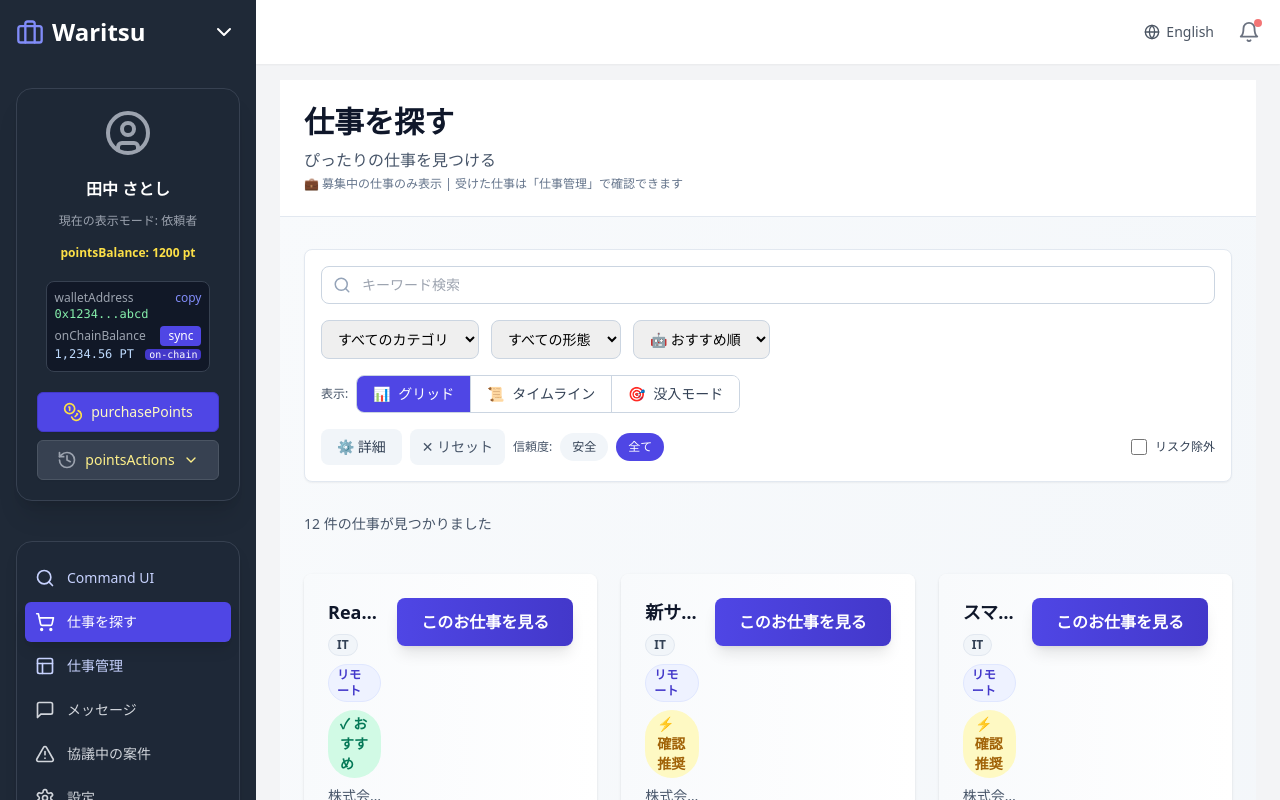
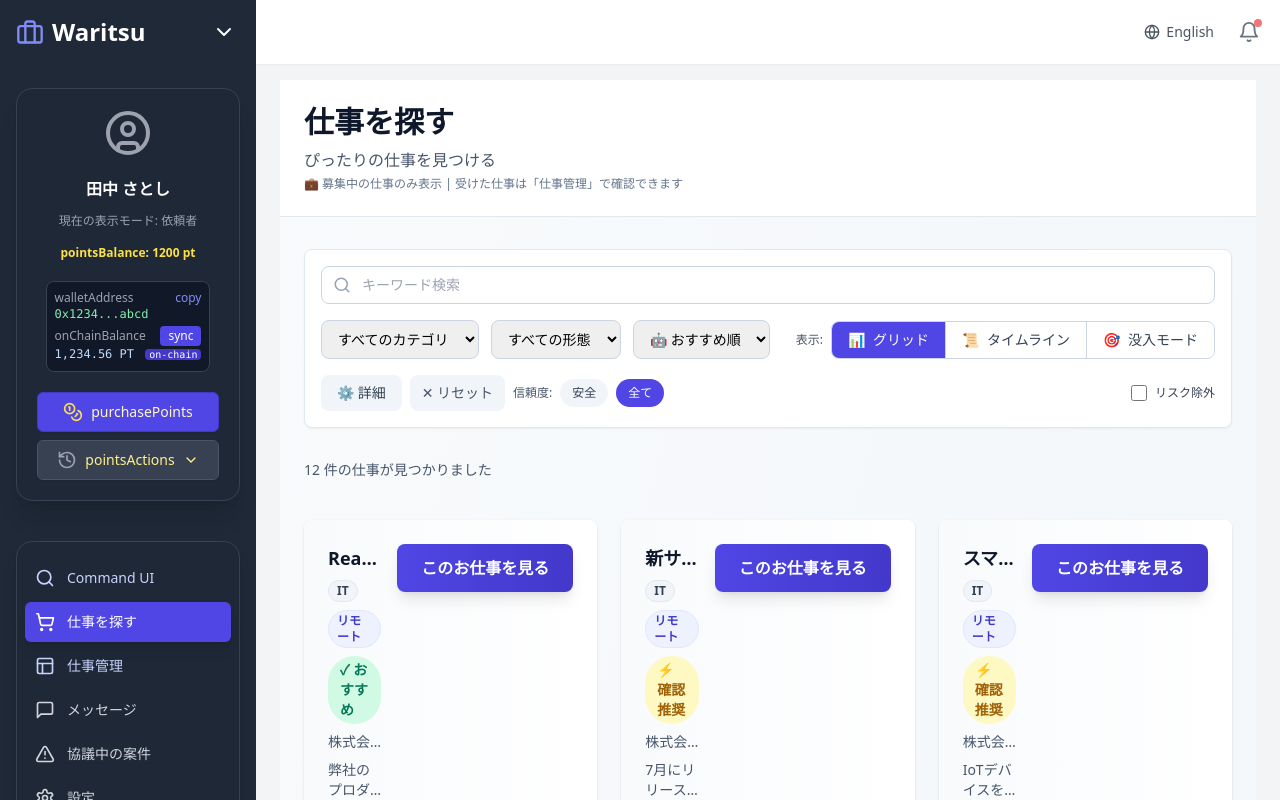
Before and after one commit to ken2san/escrow-app-project, a React (Create React App) app: page /jobs in a window 1280 px wide. Built offline with nearby package versions, Linux system fonts and the light colour scheme.

Commit message:
Adjust jobs search desktop controls layout

```diff
--- a/src/pages/JobsSearchPage.js
+++ b/src/pages/JobsSearchPage.js
@@ -125,7 +125,8 @@ export default function JobsSearchPage() {
 
             {/* Desktop: Full Controls - Always visible on md+ */}
             <div className="hidden md:block space-y-4">
-              {/* First Row: Category, Location, Sort */}
+              {/* Top Row: Filters + View toggle on one line, wrapping if needed */}
+              <div className="flex flex-wrap items-center gap-3 justify-between">
                 <div className="flex flex-wrap items-center gap-3">
                   <select
                     value={filters.category}
@@ -160,7 +161,6 @@ export default function JobsSearchPage() {
                   </select>
                 </div>
 
-              {/* Second Row: Layout Toggle */}
                 <div className="flex items-center gap-2">
                   <span className="text-xs text-slate-600 font-medium">表示:</span>
                   <div className="flex items-center border border-slate-300 rounded-lg overflow-hidden">
@@ -199,8 +199,9 @@ export default function JobsSearchPage() {
                     </button>
                   </div>
                 </div>
+              </div>
 
-              {/* Third Row: Buttons & Presets */}
+              {/* Second Row: Buttons & Presets */}
               <div className="flex flex-wrap items-center gap-2">
                 <button
                   onClick={() => setShowAdvancedFilters(!showAdvancedFilters)}
```
Lines whose indentation alone changed are shown as unchanged.
